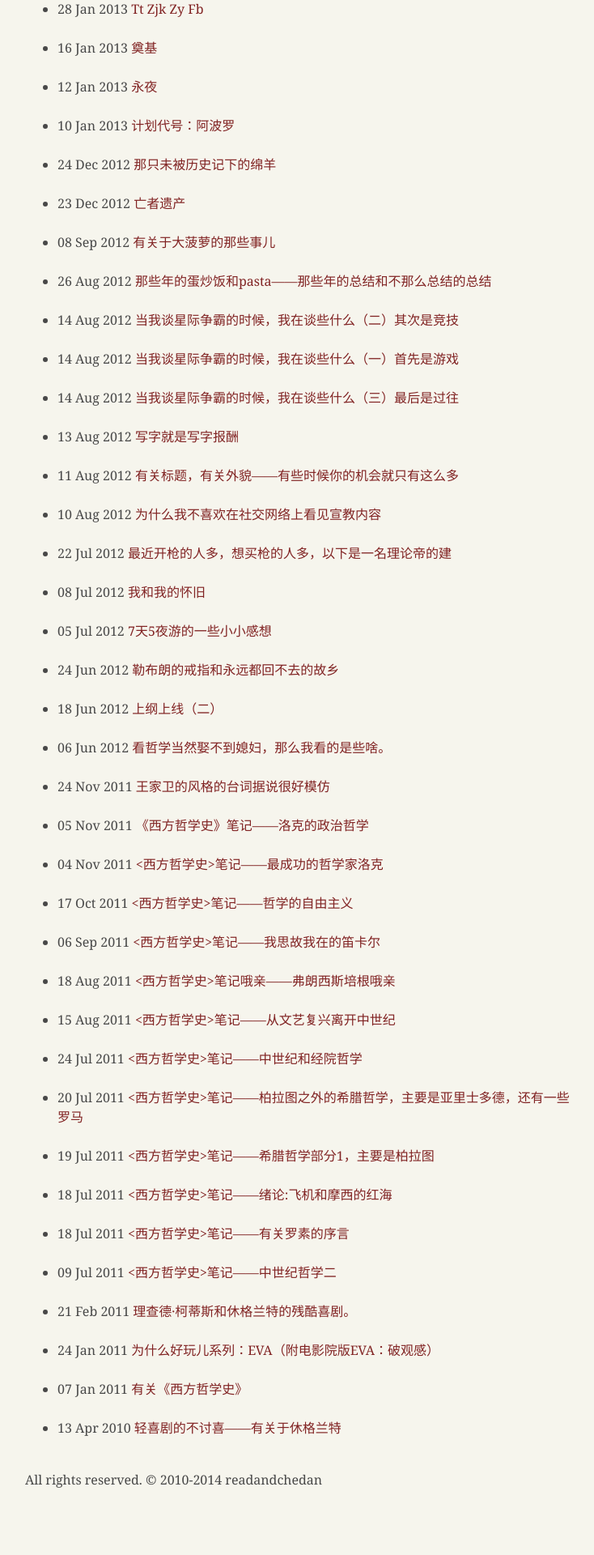
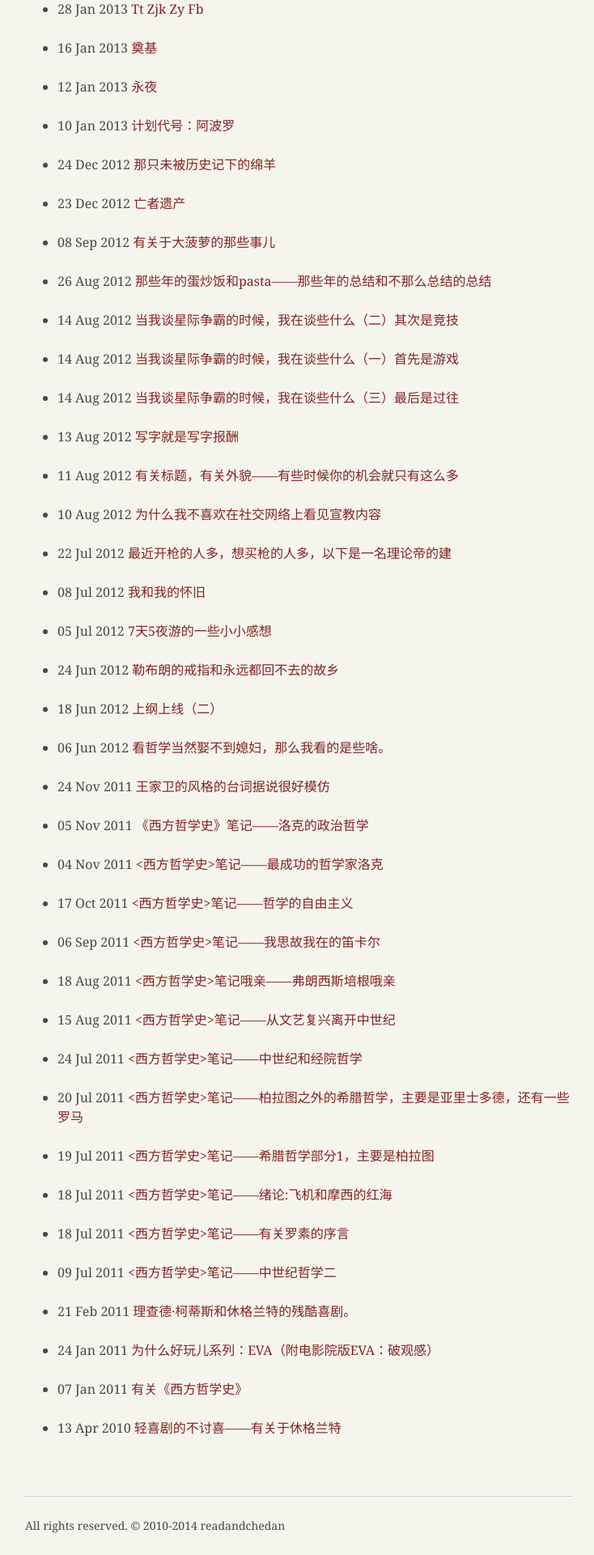
Before and after one commit to readandchedan/readandchedan.github.io, a Jekyll site: the page built from index.html, in a window 1280 px wide. Shown: the part 4243-6163 px from the top of the page at 81% size, without its empty margins (271-1005 px from the left). Built offline with Jekyll 4.4.1, drawn with Linux system fonts in a browser that asks for light colours; before the commit the page ends 6106 px from its top, so only the background shows below that.

Commit message:
Update default.html

```diff
--- a/_layouts/default.html
+++ b/_layouts/default.html
@@ -77,11 +77,15 @@ body.post h1 {
   margin-bottom: 5px;
 }
 
-/*footer {
-  margin: 0 auto;
-  max-width: 640px;
-  margin-bottom: 25px;
-}*/
+footer {
+  border-top: 1px solid rgb(206,206,206);
+
+  margin-top: 48px;
+  padding-top: 24px;
+
+  font-size: 14px;
+}
+
 </style>
 <script>
   (function(i,s,o,g,r,a,m){i['GoogleAnalyticsObject']=r;i[r]=i[r]||function(){
```
